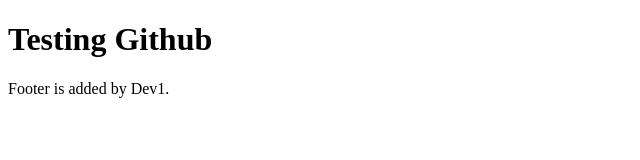
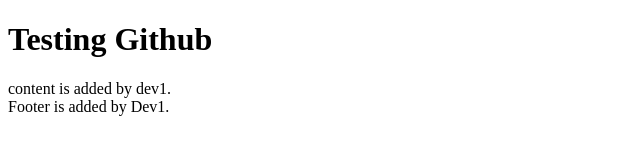
Before and after one commit to ZayMoeYan/TestingGithub, a plain HTML site: page index.html in a window 1280 px wide. Shown: the whole page, without its empty margins (0-640 px from the left). Drawn offline with Linux system fonts and the light colour scheme.

Commit message:
content is added by dev1.

```diff
--- a/index.html
+++ b/index.html
@@ -7,6 +7,7 @@
 </head>
 <body>
     <h1>Testing Github</h1>
+    <div>content is added by dev1.</div>
     <footer>Footer is added by Dev1.</footer>
 </body>
 </html>
```
